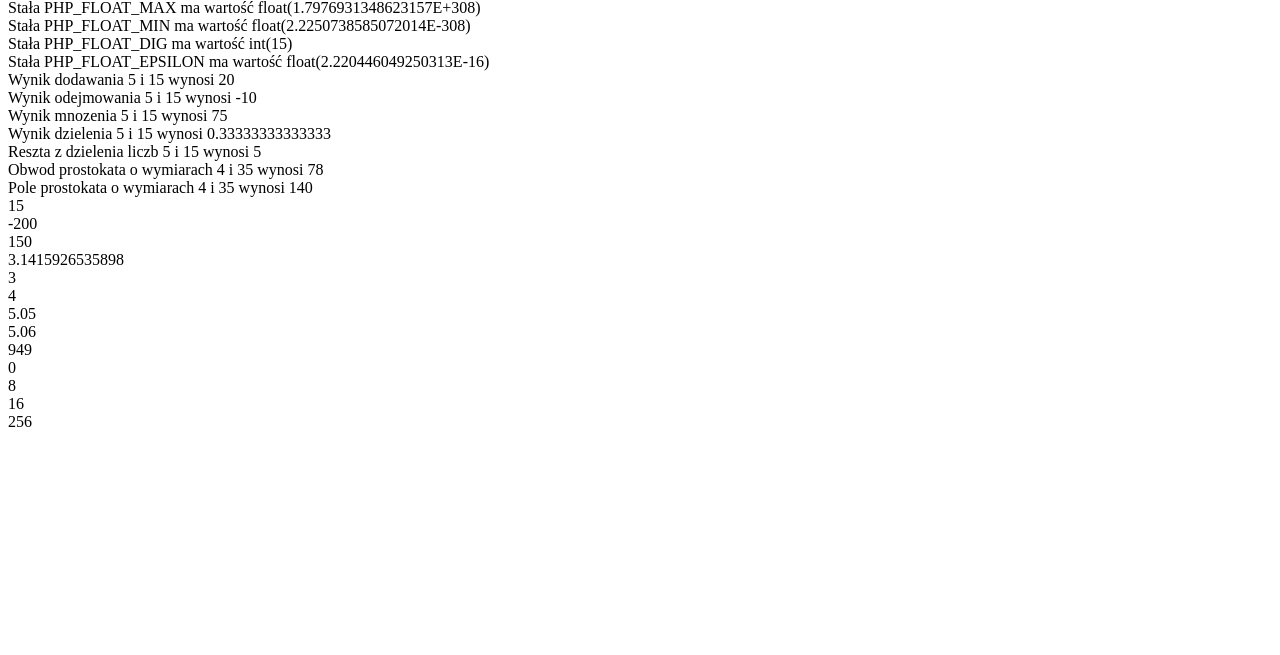
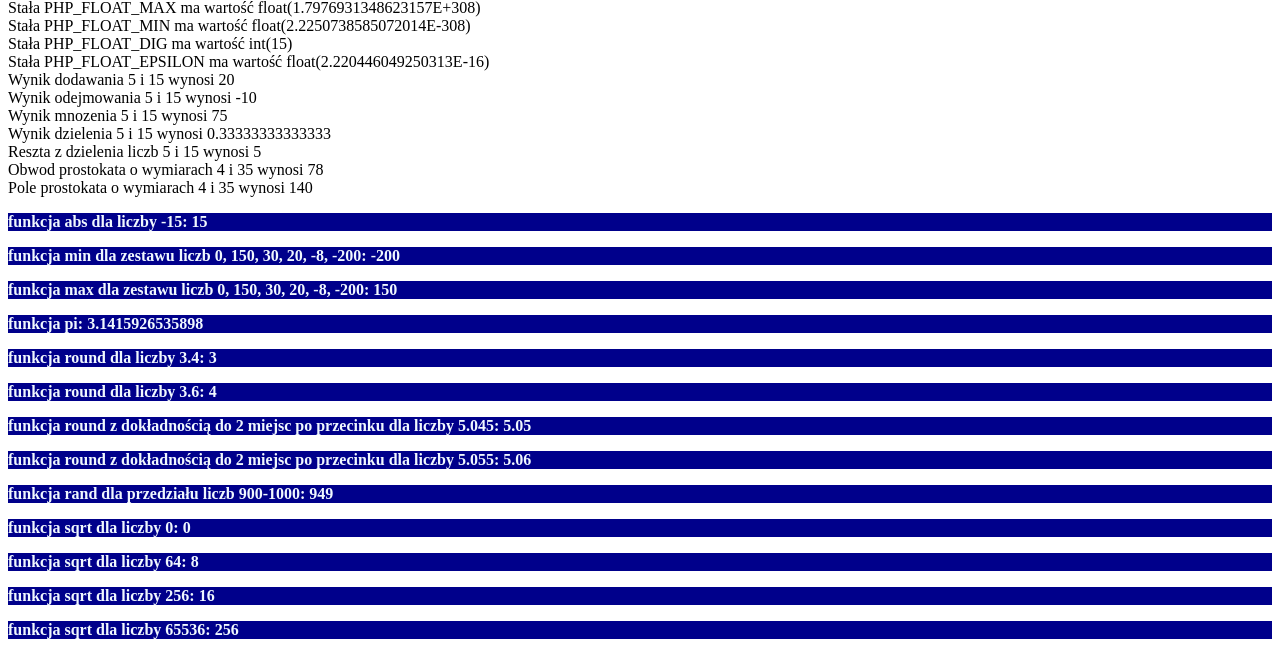
Before and after one commit to xdentus/twsia01, a PHP site: page /numbers.php in a window 1280 px wide. Shown: the part 225-880 px from the top of the page. Before the commit the page ends 652 px from the top, so only its background shows below. Run offline with PHP 8.4, Linux system fonts and the light colour scheme.

Commit message:
fixed last excercise

```diff
--- a/numbers.php
+++ b/numbers.php
@@ -72,21 +72,21 @@
     echo "Obwod prostokata o wymiarach {$bokA} i {$bokB} wynosi " . (($bokA) * 2 + ($bokB) * 2) . "<br>";
     echo "Pole prostokata o wymiarach {$bokA} i {$bokB} wynosi " . ($bokA * $bokB) . "<br>";
 
-    //funkcje
-    echo abs(-15) . "<br>";
-    echo min([0, 150, 30, 20, -8, -200]) . "<br>";
-    echo max([0, 150, 30, 20, -8, -200]) . "<br>";
-    echo pi() . "<br>";
-    echo round(3.4) . "<br>";
-    echo round(3.6) . "<br>";
-    echo round(5.045, 2) . "<br>";
-    echo round(5.055, 2) . "<br>";
-    echo rand(900, 1000) . "<br>";
-    echo sqrt(0) . "<br>";
-    echo sqrt(64) . "<br>";
-    echo sqrt(256) . "<br>";
-    echo sqrt(65536) . "<br>";
     ?>
+    <!-- funkcje -->
+    <p style="color: aliceblue; background-color: darkblue; font-weight: bold;">funkcja abs dla liczby -15: <?php echo abs(-15); ?> <br></p>
+    <p style="color: aliceblue; background-color: darkblue; font-weight: bold;">funkcja min dla zestawu liczb 0, 150, 30, 20, -8, -200: <?php echo min([0, 150, 30, 20, -8, -200]); ?> <br></p>
+    <p style="color: aliceblue; background-color: darkblue; font-weight: bold;">funkcja max dla zestawu liczb 0, 150, 30, 20, -8, -200: <?php echo max([0, 150, 30, 20, -8, -200]); ?> <br></p>
+    <p style="color: aliceblue; background-color: darkblue; font-weight: bold;">funkcja pi: <?php echo pi(); ?> <br></p>
+    <p style="color: aliceblue; background-color: darkblue; font-weight: bold;">funkcja round dla liczby 3.4: <?php echo round(3.4); ?> <br></p>
+    <p style="color: aliceblue; background-color: darkblue; font-weight: bold;">funkcja round dla liczby 3.6: <?php echo round(3.6);; ?> <br></p>
+    <p style="color: aliceblue; background-color: darkblue; font-weight: bold;">funkcja round z dokładnością do 2 miejsc po przecinku dla liczby 5.045: <?php echo round(5.045, 2); ?> <br></p>
+    <p style="color: aliceblue; background-color: darkblue; font-weight: bold;">funkcja round z dokładnością do 2 miejsc po przecinku dla liczby 5.055: <?php echo round(5.055, 2); ?> <br></p>
+    <p style="color: aliceblue; background-color: darkblue; font-weight: bold;">funkcja rand dla przedziału liczb 900-1000: <?php echo rand(900, 1000); ?> <br></p>
+    <p style="color: aliceblue; background-color: darkblue; font-weight: bold;">funkcja sqrt dla liczby 0: <?php echo sqrt(0); ?> <br></p>
+    <p style="color: aliceblue; background-color: darkblue; font-weight: bold;">funkcja sqrt dla liczby 64: <?php echo sqrt(64); ?> <br></p>
+    <p style="color: aliceblue; background-color: darkblue; font-weight: bold;">funkcja sqrt dla liczby 256: <?php echo sqrt(256); ?> <br></p>
+    <p style="color: aliceblue; background-color: darkblue; font-weight: bold;">funkcja sqrt dla liczby 65536: <?php echo sqrt(65536); ?> <br></p>
 </body>
 
 </html>
```
